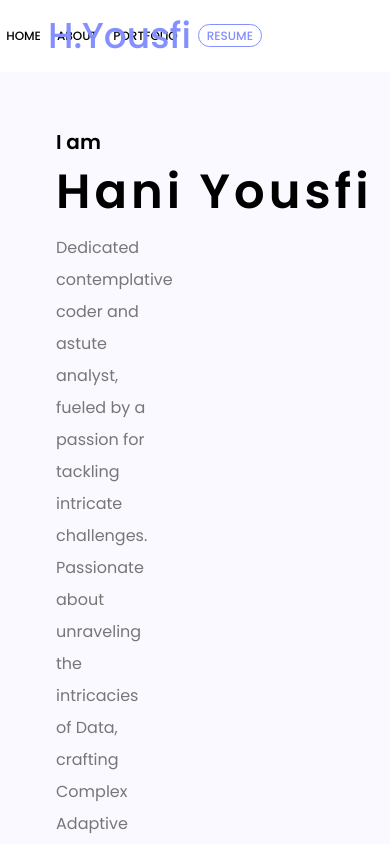
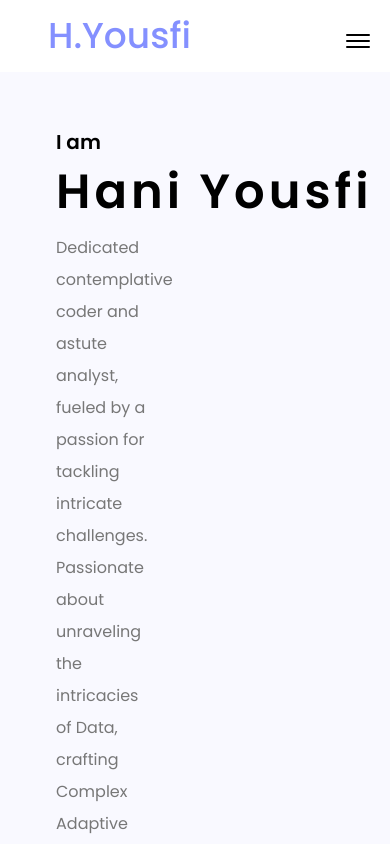
Before and after one commit to maky-hnou/portfolio-front, a Next.js app: page / in a window 390 px wide. Shown: the top 844 px of the page. Built offline with nearby package versions, Linux system fonts and the light colour scheme.

Commit message:
Add hamburger menu

```diff
--- a/src/components/NavBar.js
+++ b/src/components/NavBar.js
@@ -7,6 +7,10 @@ const MotionLink = motion(Link);
 
 export default function NavBar() {
   const [showShadow, setShowShadow] = useState(false);
+  const [isOpen, setIsOpen] = useState(false);
+  const handleClick = () => {
+    setIsOpen(!isOpen);
+  };
 
   useEffect(() => {
     const handleScroll = () => {
@@ -29,6 +33,29 @@ export default function NavBar() {
         showShadow ? "shadow-[-21.213px_21.213px_30px_0px_#9e9e9e4d]" : ""
       }`}
     >
+      <div className="hidden lg:flex">
+      <button
+        className="flex-col justify-center items-center right-5 absolute"
+        onClick={handleClick}
+      >
+        <span
+          className={`bg-black block transition-all duration-300 ease-out h-0.5 w-6 rounded-sm  ${
+            isOpen ? "rotate-45 translate-y-1" : "-translate-y-0.5"
+          }`}
+        ></span>
+        <span
+          className={`bg-black block transition-all duration-300 ease-out h-0.5 w-6 rounded-sm my-0.5 ${
+            isOpen ? "opacity-0" : "opacity-100"
+          }`}
+        ></span>
+        <span
+          className={`bg-black block transition-all duration-300 ease-out h-0.5 w-6 rounded-sm  ${
+            isOpen ? "-rotate-45 -translate-y-1" : "translate-y-0.5"
+          }`}
+        ></span>
+      </button>
+      </div>
+      <div className="w-full flex justify-between items-center lg:hidden">
         <nav className="absolute right-0 font-medium text-xs uppercase">
           <MotionLink
             href="/"
@@ -69,6 +96,7 @@ export default function NavBar() {
             Resume
           </MotionLink>
         </nav>
+      </div>
       <div className="absolute left-0">
         <Logo />
       </div>
```
Lines whose indentation alone changed are shown as unchanged.
